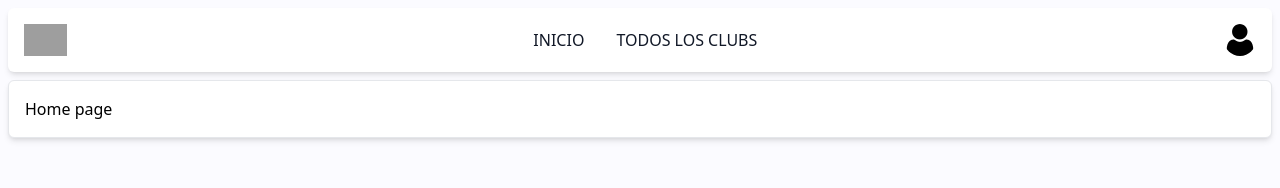
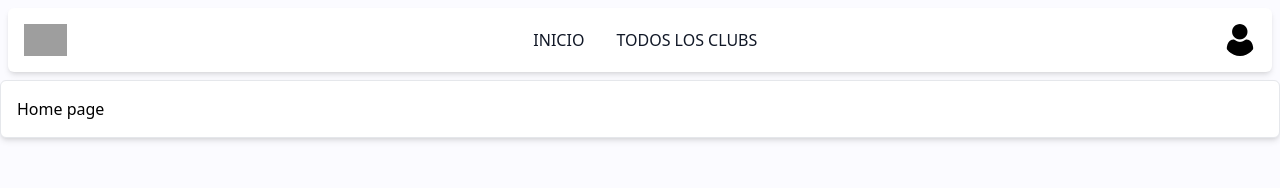
Before and after one commit to Dani19866/MICROPROYECTO-02, a React (Vite) app: page / in a window 1280 px wide. Shown: the top 188 px of the page. Built offline with nearby package versions, Linux system fonts and the light colour scheme; grey boxes are pictures that could not be loaded.

Commit message:
fix(component):  content margin

```diff
--- a/src/components/Content.jsx
+++ b/src/components/Content.jsx
@@ -2,7 +2,7 @@
 
 export default function Content(props) {
     return (
-        <div className={`border-gray-200 bg-white border m-2 dark:bg-gray-900 shadow-md rounded-md p-4 box-border ${props.className}`}>
+        <div className={`border-gray-200 bg-white border dark:bg-gray-900 shadow-md rounded-md p-4 box-border ${props.className}`}>
             {props.children}
         </div>
     );
```
